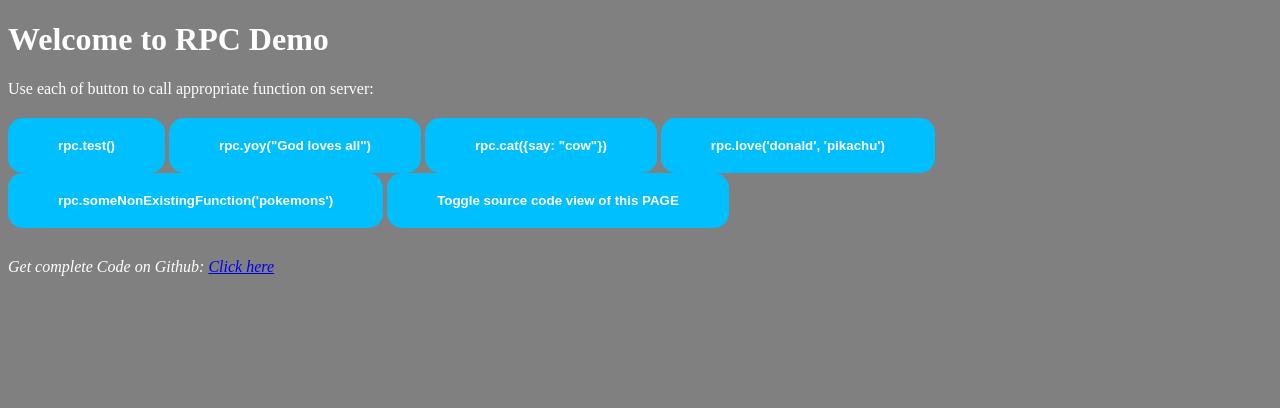
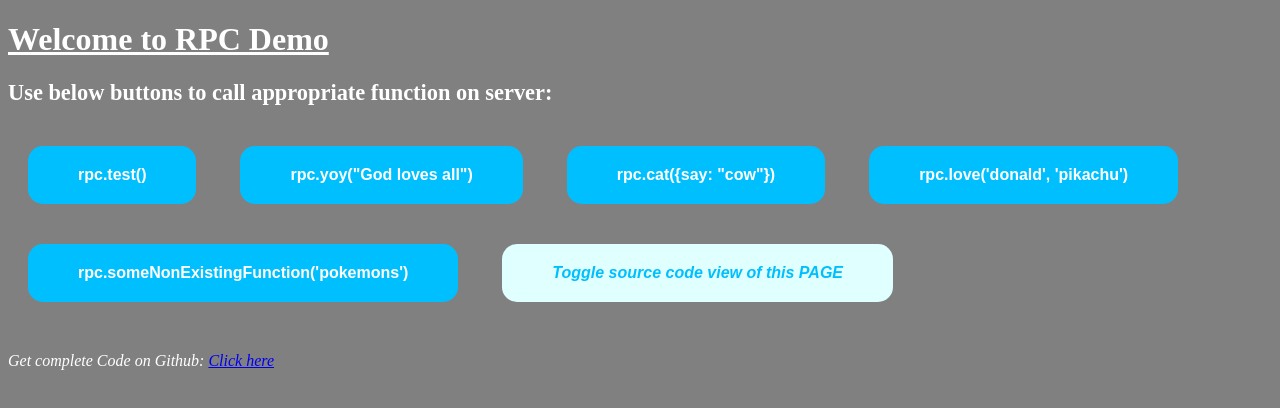
Before and after one commit to sahilrajput03/learn-rpc-middlewares, a website: page my-rpc/index.html in a window 1280 px wide. Drawn offline with nearby package versions, Linux system fonts and the light colour scheme.

Commit message:
fix:styles

```diff
--- a/my-rpc/index.html
+++ b/my-rpc/index.html
@@ -9,7 +9,7 @@
 	</head>
 	<body>
 		<h1>Welcome to RPC Demo</h1>
-		<div class="desc">Use each of button to call appropriate function on server:</div>
+		<div class="desc">Use below buttons to call appropriate function on server:</div>
 
 		<button onclick="btn1()">rpc.test()</button>
 		<button onclick="btn2()">rpc.yoy("God loves all")</button>
@@ -17,7 +17,7 @@
 		<button onclick="btn4()">rpc.love('donald', 'pikachu')</button>
 		<button onclick="btn5()">rpc.someNonExistingFunction('pokemons')</button>
 
-		<button onclick="viewSource()">Toggle source code view of this PAGE</button>
+		<button class="source-code" onclick="viewSource()">Toggle source code view of this PAGE</button>
 
 		<div class="footer">Get complete Code on Github: <a target="__blank" href="https://github.com/sahilrajput03/learn-rpc-middlewares/tree/main/my-rpc">Click here</a></div>
 
@@ -96,6 +96,9 @@
 			}
 		</script>
 		<style>
+			h1 {
+				text-decoration: underline;
+			}
 			button {
 				border: none;
 				background-color: deepskyblue;
@@ -103,6 +106,17 @@
 				padding: 20px 50px;
 				color: white;
 				font-weight: bold;
+				font-size: 1rem;
+				margin: 20px;
+			}
+			.source-code {
+				background-color: lightcyan;
+				color: deepskyblue;
+				font-style: italic;
+			}
+			button:active {
+				background-color: black;
+				color: yellow;
 			}
 			body {
 				background-color: grey;
@@ -116,6 +130,8 @@
 			}
 			.desc {
 				margin-bottom: 20px;
+				font-size: 1.4rem;
+				font-weight: bold;
 			}
 			.footer {
 				margin-top: 30px;
```
Also changed, not shown: 1 other file.
